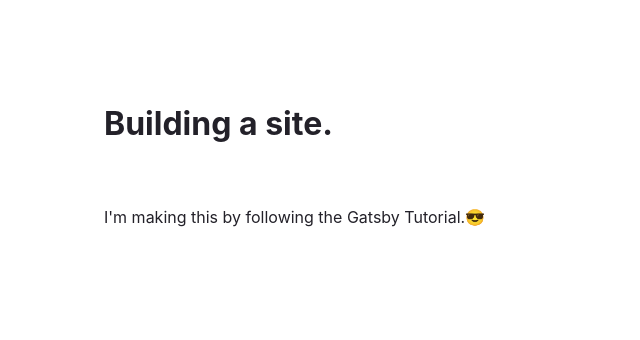
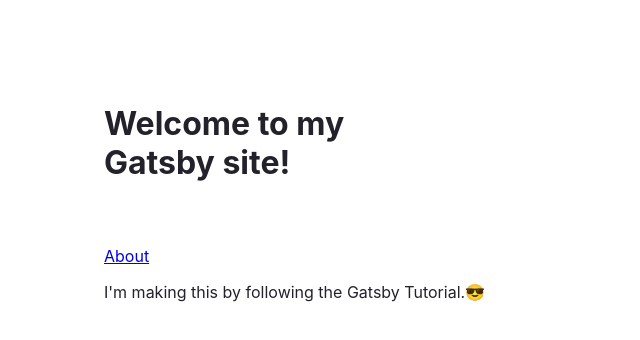
Before and after one commit to tsazo/my-first-gatsby-site, a Gatsby site: page / in a window 1280 px wide. Shown: the whole page, without its empty margins (0-640 px from the left). Built offline with nearby package versions, Linux system fonts and the light colour scheme; Gatsby itself is replaced by a stand-in of ours.

Commit message:
Add basic links

```diff
--- a/src/pages/about.js
+++ b/src/pages/about.js
@@ -1,10 +1,12 @@
 import * as React from 'react'
+import { Link } from 'gatsby'
 
 const AboutPage = () => {
     return (
       <main>
         <title>About Me</title>
         <h1>About Me</h1>
+        <Link to="/">Back to Home</Link>
         <p>Hi there! I'm the proud creator of this site, which I built with Gatsby.</p>
       </main>
     )
--- a/src/pages/index.js
+++ b/src/pages/index.js
@@ -1,4 +1,5 @@
 import * as React from "react"
+import { Link } from 'gatsby'
 
 // styles
 const pageStyles = {
@@ -131,8 +132,9 @@
     <main style={pageStyles}>
       <title>Home Page</title>
       <h1 style={headingStyles}>
-        Building a site.
+        Welcome to my Gatsby site!
       </h1>
+      <Link to="/about">About</Link>
       <p style={paragraphStyles}>
         I'm making this by following the Gatsby Tutorial.
         <span role="img" aria-label="Sunglasses smiley emoji">
```
